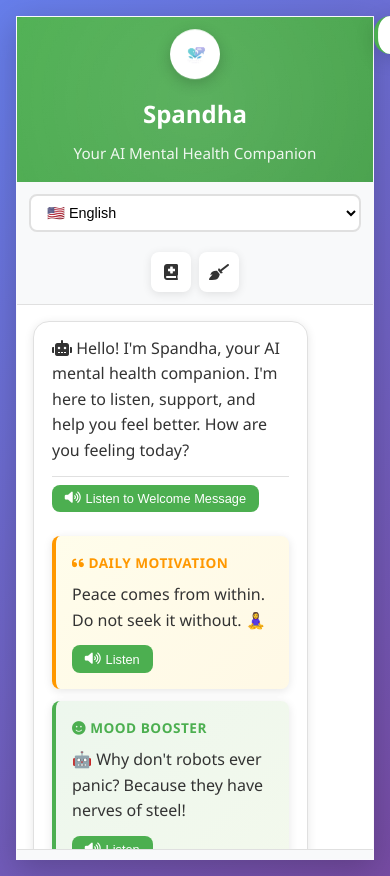
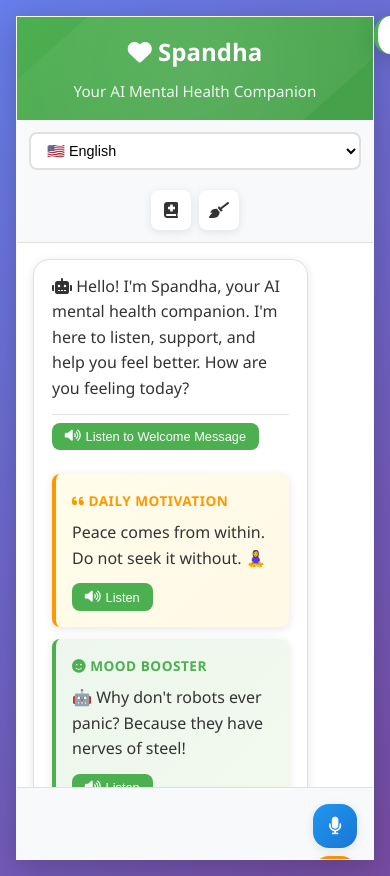
Before and after one commit to PraveenkumarM07/spandha_chatbot_solution1, a plain HTML site: page templates/index.html in a window 390 px wide. Drawn offline with Linux system fonts and the light colour scheme.

Commit message:
Restored to 'd90c36750965cb792746280173d6544e6eae67d7'
Replit-Restored-To: d90c36750965cb792746280173d6544e6eae67d7

```diff
--- a/templates/index.html
+++ b/templates/index.html
@@ -76,34 +76,6 @@
             text-align: center;
             position: relative;
             overflow: hidden;
-        }
-
-        .header-content {
-            display: flex;
-            align-items: center;
-            justify-content: center;
-            gap: 1rem;
-            position: relative;
-            z-index: 2;
-        }
-
-        .logo {
-            width: 60px;
-            height: 60px;
-            border-radius: 50%;
-            background: white;
-            padding: 8px;
-            box-shadow: 0 4px 15px rgba(0, 0, 0, 0.2);
-            animation: logoFloat 3s ease-in-out infinite;
-        }
-
-        @keyframes logoFloat {
-            0%, 100% { transform: translateY(0px); }
-            50% { transform: translateY(-5px); }
-        }
-
-        .header-text {
-            text-align: left;
         }
 
         .header::before {
@@ -661,22 +633,8 @@
                 padding: 1rem;
             }
 
-            .header-content {
-                flex-direction: column;
-                gap: 0.75rem;
-            }
-
-            .header-text {
-                text-align: center;
-            }
-
             .header h1 {
                 font-size: 1.5rem;
-            }
-
-            .logo {
-                width: 50px;
-                height: 50px;
             }
 
             .chat-area {
@@ -713,13 +671,8 @@
     <div class="container">
         <!-- Header -->
         <div class="header">
-            <div class="header-content">
-                <img src="/static/logo.png" alt="Spandha Logo" class="logo">
-                <div class="header-text">
-                    <h1>Spandha</h1>
-                    <p>Your AI Mental Health Companion</p>
-                </div>
-            </div>
+            <h1><i class="fas fa-heart"></i> Spandha</h1>
+            <p>Your AI Mental Health Companion</p>
         </div>
 
         <!-- Controls -->
```
Also changed, not shown: static/logo.png (deleted), 1 other file.
